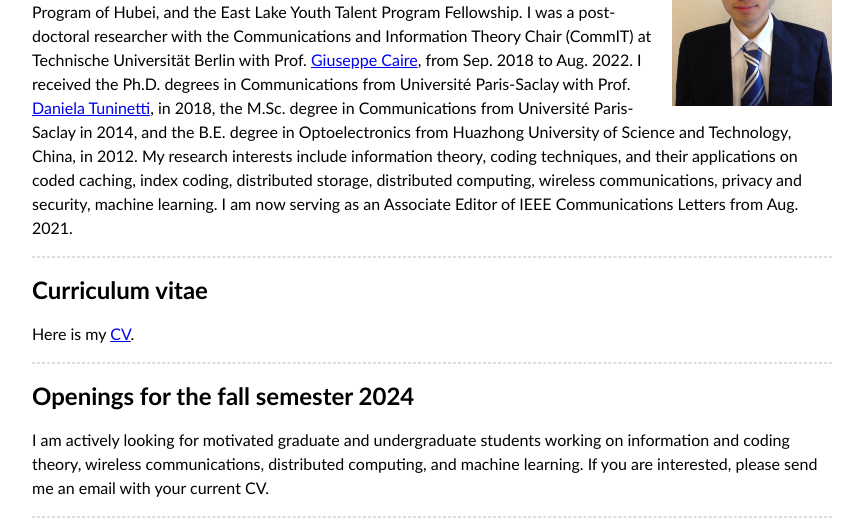
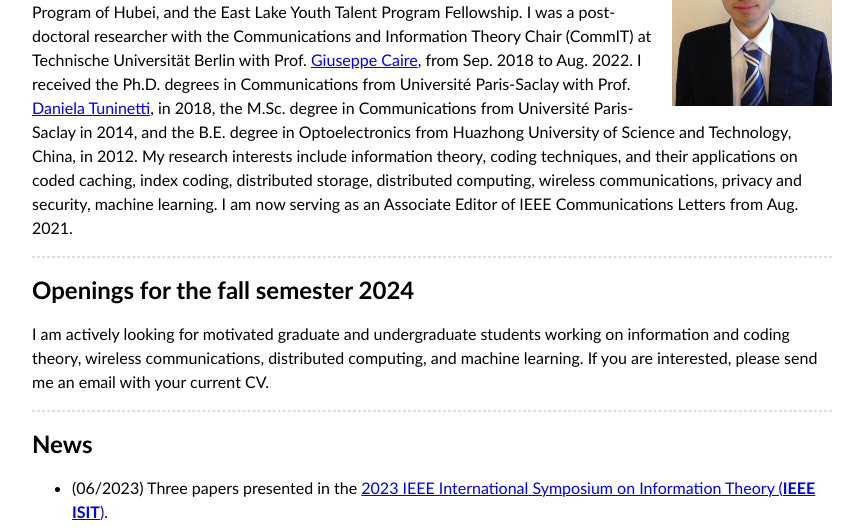
Before and after one commit to Kai-Wan-IT/Kai-Wan-IT.github.io, a plain HTML site: page index.html in a window 1280 px wide. Shown: the part 189-717 px from the top of the page, without its empty margins (208-1071 px from the left). Drawn offline with nearby package versions, Linux system fonts and the light colour scheme; some packages are replaced by stand-ins of ours.

Commit message:
Add files via upload

```diff
--- a/index.html
+++ b/index.html
@@ -32,9 +32,6 @@ coding techniques, and their applications on coded caching, index coding,
 distributed storage, distributed computing, wireless communications, privacy
 and security, machine learning. I am now serving as an Associate Editor of IEEE Communications
 Letters from Aug. 2021.</p>
-<hr>
-<h2 id="curriculum-vitae">Curriculum vitae</h2>
-<p>Here is my <a href="/pdf/KaiWan_CV.pdf">CV</a>.</p>
 <hr>
 <h2 id="openings-for-the-fall-semester-2024">Openings for the fall semester 2024</h2>
 <p>I am actively looking for motivated graduate and undergraduate students working on information and coding theory, wireless communications, distributed computing, and machine learning. If you are interested, please send me an email with your current CV.</p>
```
